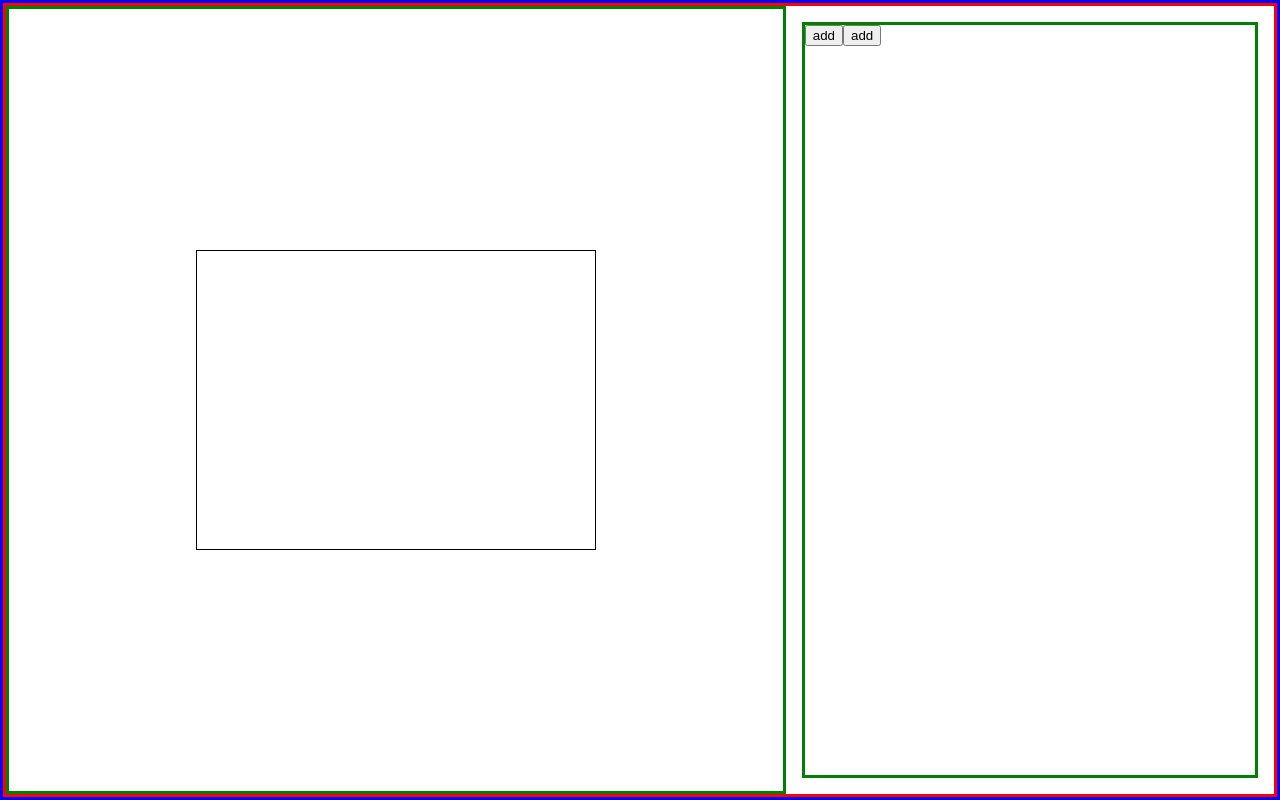
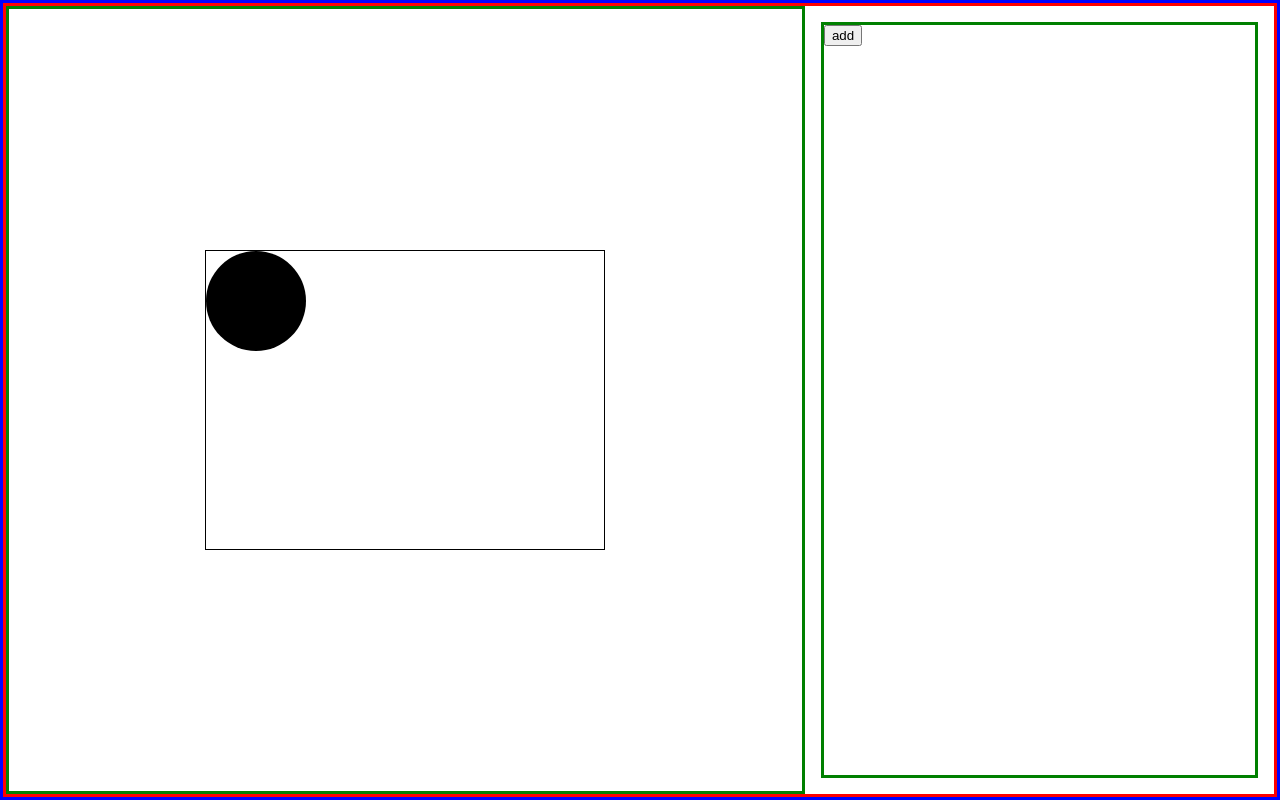
Before and after one commit to benpachi/inputs, a React (Vite) app: page / in a window 1280 px wide. Both pictures are taken after a click on the button "add". Built offline with nearby package versions, Linux system fonts and the light colour scheme.

Commit message:
Start component creation functionality

```diff
--- a/src/App.tsx
+++ b/src/App.tsx
@@ -1,14 +1,19 @@
 import { useState } from 'react'
 import Config from './Config';
-import Display from './Display';
+import Display from './display/Display';
+import { Shape } from './shapes/shape';
 
 function App() {
-  const [elements, setElements] = useState([]);
+  const [elements, setElements] = useState<Shape[]>([]);
+
+  const addElement = (newShape: Shape) => {
+    setElements([...elements, newShape])
+  }
 
   return (
     <section className='flox'>
-      <Display />
-      <Config />
+      <Display elements={elements}/>
+      <Config addElement={addElement}/>
     </section>
   );
 }
--- a/src/Config.tsx
+++ b/src/Config.tsx
@@ -1,8 +1,10 @@
-const Config = () => {
+import { Shape } from "./shapes/shape";
+import { Ellipse } from "./shapes/ellipse";
+
+const Config = ({addElement}: {addElement: (shape: Shape) => void}) => {
   return (
     <div className='config-card'>
-      <button>add</button>
-      <button>add</button>
+      <button onClick={() => addElement(new Ellipse)}>add</button>
     </div>
   );
 }
--- a/src/Display.tsx
+++ /dev/null
@@ -1,11 +0,0 @@
-const Display = () => {
-  return (
-    <div className='display-card'>
-      <svg className='canvas' width='400' height='300'>
-
-      </svg>
-    </div>
-  );
-}
-
-export default Display;
--- /dev/null
+++ b/src/display/Display.tsx
@@ -0,0 +1,19 @@
+import { Shape } from "../shapes/shape";
+import { Ellipse } from "../shapes/ellipse";
+import Element from "./Element";
+
+const Display = ({elements}: {elements: Shape[]}) => {
+  return (
+    <div className='display-card'>
+      <svg className='canvas' width='400' height='300'>
+        {elements.map((element, index) => (
+          <Element
+            key={index}
+          />
+        ))}
+      </svg>
+    </div>
+  );
+}
+
+export default Display;
--- /dev/null
+++ b/src/display/Element.tsx
@@ -0,0 +1,7 @@
+const Element = () => {
+  return (
+    <circle cx="50" cy="50" r="50"/>
+  );
+}
+
+export default Element;
```
